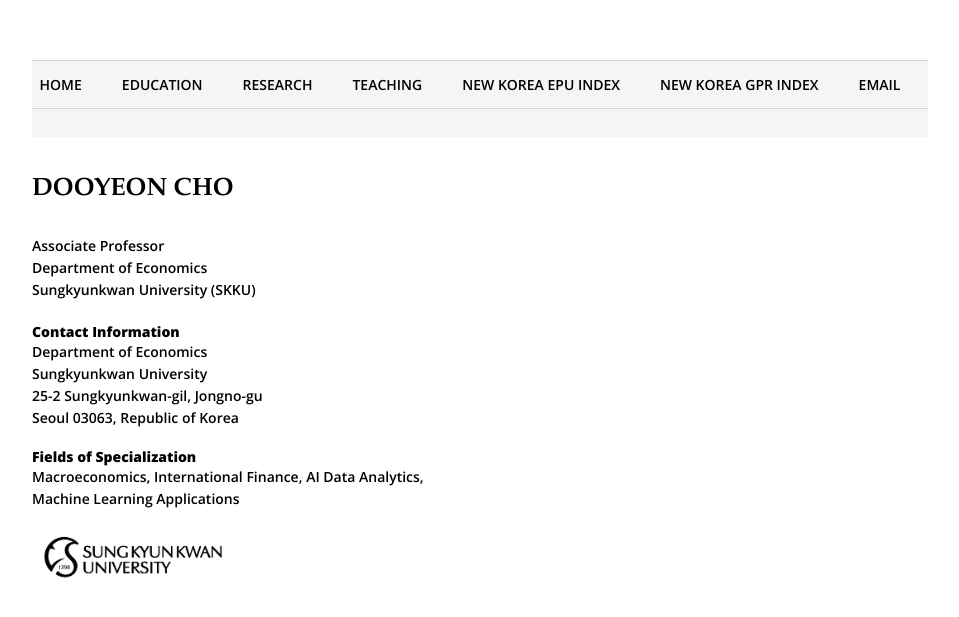
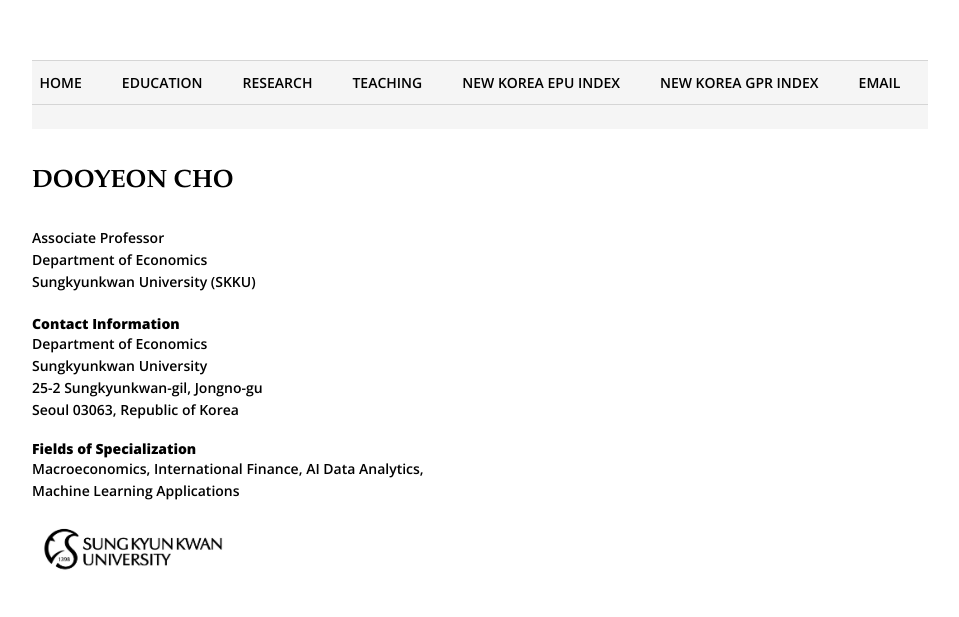
Before and after one commit to dooyeoncho/dooyeoncho.github.io, a Jekyll site: the page built from index.html, in a window 1280 px wide. Shown: the top 617 px of the page, without its empty margins (160-1119 px from the left). Built offline with Jekyll 4.4.1, drawn with Linux system fonts in a browser that asks for light colours.

Commit message:
Update default.html

```diff
--- a/_layouts/default.html
+++ b/_layouts/default.html
@@ -8,7 +8,7 @@
 <style>
 footer {
   background-color: #f5f5f5;
-  padding: 14px 0; /* add vertical space around the menu */
+  padding: 12px 0; /* add vertical space around the menu */
 }
 
 footer ul {
```
